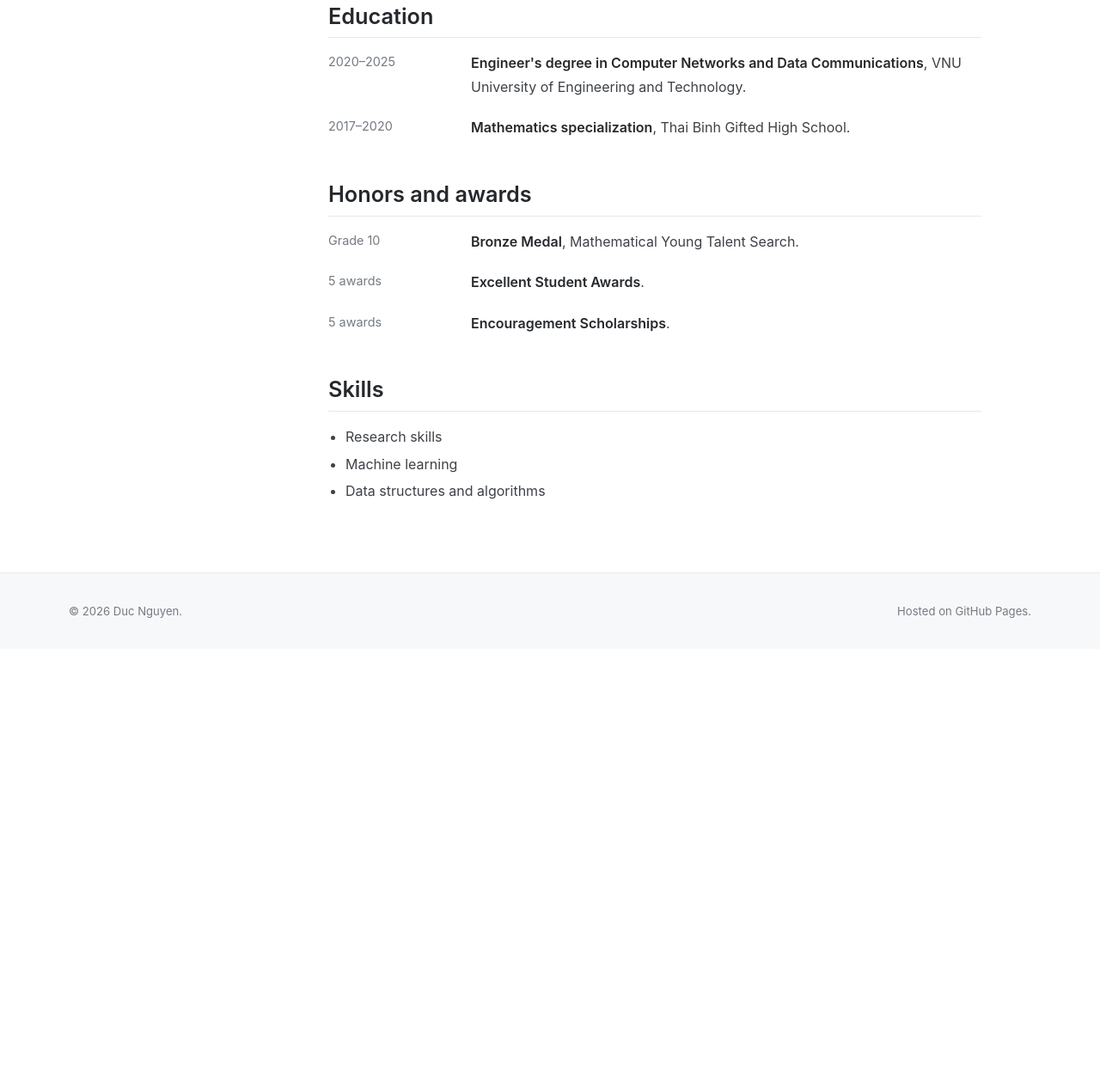
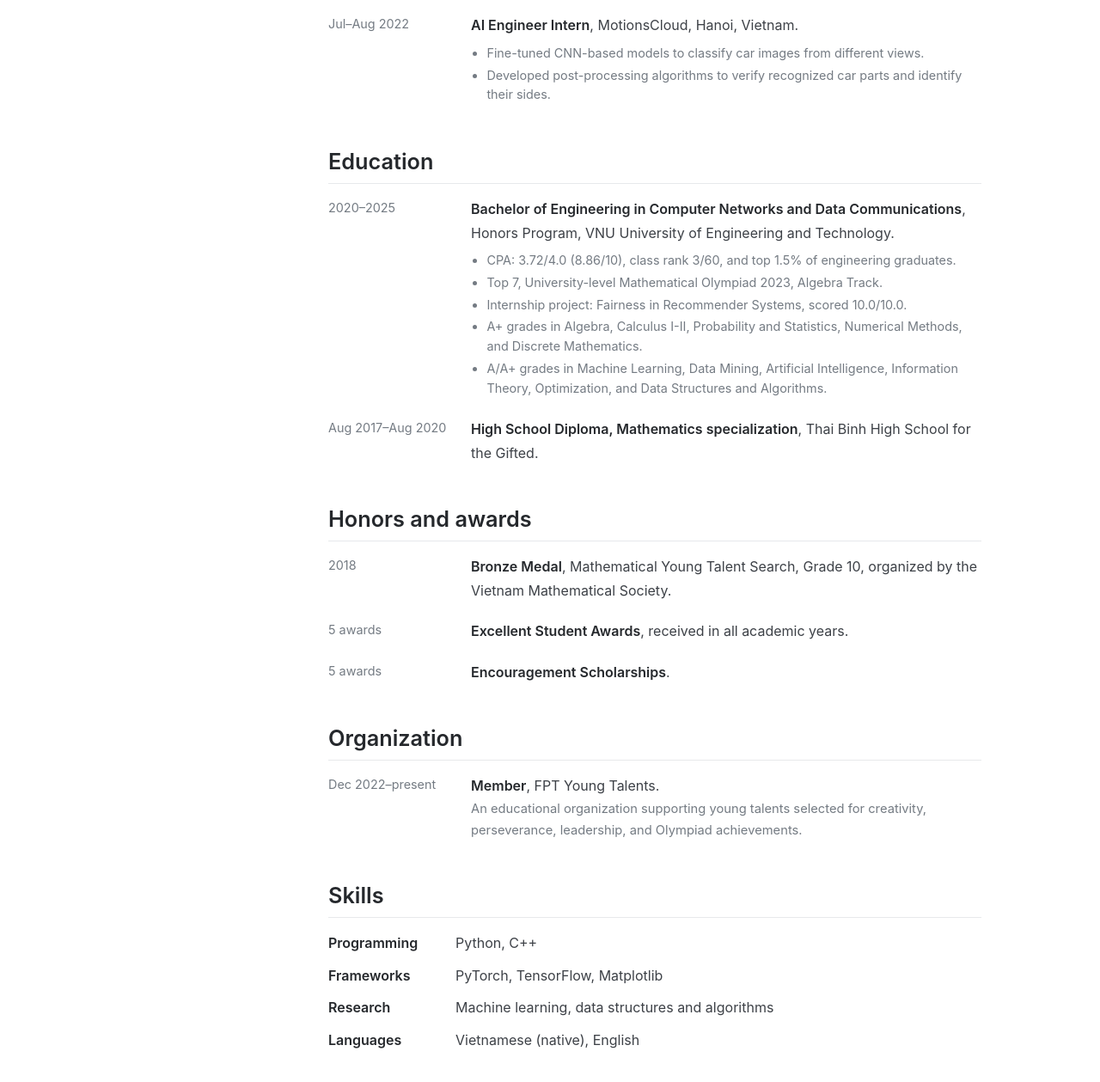
Before and after one commit to nguyenanhductb23/nguyenanhductb23.github.io, a plain HTML site: page index.html in a window 1280 px wide. Shown: the part 1517-2776 px from the top of the page at 86% size. Before the commit the page ends 2272 px from the top, so only its background shows below. Drawn offline with Linux system fonts and the light colour scheme.

Commit message:
Add complete CV details to portfolio

```diff
--- a/index.html
+++ b/index.html
@@ -34,7 +34,7 @@
       <img class="avatar" src="assets/duc-nguyen.png" width="176" height="176" alt="Duc Nguyen's GitHub avatar">
       <h2 class="profile-name">Duc Nguyen</h2>
       <p class="profile-role">Research Assistant at VinUniversity</p>
-      <p class="profile-location">Hanoi Capital Region, Vietnam</p>
+      <p class="profile-location">Thai Binh, Vietnam</p>
 
       <p class="follow-label">Contact</p>
       <ul class="profile-links">
@@ -89,6 +89,8 @@
         <h2>Research interests</h2>
         <ul class="interests">
           <li>Continual and incremental learning</li>
+          <li>Generative replay continual learning</li>
+          <li>Trustworthy continual learning</li>
           <li>Efficient model adaptation and GenAI efficiency</li>
           <li>Low-rank adaptation and multilinear operator networks</li>
           <li>Security-preserving machine learning</li>
@@ -134,7 +136,8 @@
           <div class="timeline-date">Apr 2025&ndash;Feb 2026</div>
           <div class="timeline-body">
             <p><strong>AI Research Resident</strong>, Qualcomm, Gia Lam, Vietnam.</p>
-            <p class="note">Continual learning and applied GenAI efficiency.</p>
+            <p class="note">Generative replay, trustworthy continual learning, and applied GenAI efficiency.</p>
+            <p class="note">Advisor: Dr. Toan Tran, Research Scientist and Head of Machine Learning.</p>
           </div>
         </div>
         <div class="timeline-item">
@@ -146,7 +149,11 @@
         <div class="timeline-item">
           <div class="timeline-date">Jul&ndash;Aug 2022</div>
           <div class="timeline-body">
-            <p><strong>AI Engineer Intern</strong>, MotionsCloud.</p>
+            <p><strong>AI Engineer Intern</strong>, MotionsCloud, Hanoi, Vietnam.</p>
+            <ul class="details">
+              <li>Fine-tuned CNN-based models to classify car images from different views.</li>
+              <li>Developed post-processing algorithms to verify recognized car parts and identify their sides.</li>
+            </ul>
           </div>
         </div>
       </section>
@@ -156,13 +163,20 @@
         <div class="timeline-item">
           <div class="timeline-date">2020&ndash;2025</div>
           <div class="timeline-body">
-            <p><strong>Engineer's degree in Computer Networks and Data Communications</strong>, VNU University of Engineering and Technology.</p>
+            <p><strong>Bachelor of Engineering in Computer Networks and Data Communications</strong>, Honors Program, VNU University of Engineering and Technology.</p>
+            <ul class="details">
+              <li>CPA: 3.72/4.0 (8.86/10), class rank 3/60, and top 1.5% of engineering graduates.</li>
+              <li>Top 7, University-level Mathematical Olympiad 2023, Algebra Track.</li>
+              <li>Internship project: Fairness in Recommender Systems, scored 10.0/10.0.</li>
+              <li>A+ grades in Algebra, Calculus I-II, Probability and Statistics, Numerical Methods, and Discrete Mathematics.</li>
+              <li>A/A+ grades in Machine Learning, Data Mining, Artificial Intelligence, Information Theory, Optimization, and Data Structures and Algorithms.</li>
+            </ul>
           </div>
         </div>
         <div class="timeline-item">
-          <div class="timeline-date">2017&ndash;2020</div>
+          <div class="timeline-date">Aug 2017&ndash;Aug 2020</div>
           <div class="timeline-body">
-            <p><strong>Mathematics specialization</strong>, Thai Binh Gifted High School.</p>
+            <p><strong>High School Diploma, Mathematics specialization</strong>, Thai Binh High School for the Gifted.</p>
           </div>
         </div>
       </section>
@@ -170,15 +184,15 @@
       <section>
         <h2>Honors and awards</h2>
         <div class="timeline-item">
-          <div class="timeline-date">Grade 10</div>
+          <div class="timeline-date">2018</div>
           <div class="timeline-body">
-            <p><strong>Bronze Medal</strong>, Mathematical Young Talent Search.</p>
+            <p><strong>Bronze Medal</strong>, Mathematical Young Talent Search, Grade 10, organized by the Vietnam Mathematical Society.</p>
           </div>
         </div>
         <div class="timeline-item">
           <div class="timeline-date">5 awards</div>
           <div class="timeline-body">
-            <p><strong>Excellent Student Awards</strong>.</p>
+            <p><strong>Excellent Student Awards</strong>, received in all academic years.</p>
           </div>
         </div>
         <div class="timeline-item">
@@ -190,12 +204,22 @@
       </section>
 
       <section>
+        <h2>Organization</h2>
+        <div class="timeline-item">
+          <div class="timeline-date">Dec 2022&ndash;present</div>
+          <div class="timeline-body">
+            <p><strong>Member</strong>, FPT Young Talents.</p>
+            <p class="note">An educational organization supporting young talents selected for creativity, perseverance, leadership, and Olympiad achievements.</p>
+          </div>
+        </div>
+      </section>
+
+      <section>
         <h2>Skills</h2>
-        <ul class="interests">
-          <li>Research skills</li>
-          <li>Machine learning</li>
-          <li>Data structures and algorithms</li>
-        </ul>
+        <div class="skill-item"><strong>Programming</strong><span>Python, C++</span></div>
+        <div class="skill-item"><strong>Frameworks</strong><span>PyTorch, TensorFlow, Matplotlib</span></div>
+        <div class="skill-item"><strong>Research</strong><span>Machine learning, data structures and algorithms</span></div>
+        <div class="skill-item"><strong>Languages</strong><span>Vietnamese (native), English</span></div>
       </section>
     </main>
   </div>
--- a/styles.css
+++ b/styles.css
@@ -203,6 +203,25 @@ p { margin: 0 0 16px; }
 .timeline-body strong { color: var(--heading); font-weight: 620; }
 .note { color: var(--muted); font-size: .92rem; }
 
+.details {
+  margin: 7px 0 0;
+  padding-left: 1.15rem;
+  color: var(--muted);
+  font-size: .9rem;
+  line-height: 1.58;
+}
+
+.details li { margin: 3px 0; }
+
+.skill-item {
+  display: grid;
+  grid-template-columns: 128px minmax(0, 1fr);
+  gap: 20px;
+  margin: 0 0 10px;
+}
+
+.skill-item strong { color: var(--heading); font-weight: 620; }
+
 .publication-list {
   margin: 0;
   padding: 0;
@@ -307,5 +326,6 @@ p { margin: 0 0 16px; }
   h2 { font-size: 1.43rem; }
   .timeline-item { display: block; margin-bottom: 24px; }
   .timeline-date { display: block; margin-bottom: 3px; }
+  .skill-item { grid-template-columns: 1fr; gap: 0; margin-bottom: 14px; }
   .footer-inner { padding: 20px 0; align-items: flex-start; flex-direction: column; gap: 4px; }
 }
```
Also changed, not shown: publications.html (+8 -2 lines), 1 other file.
